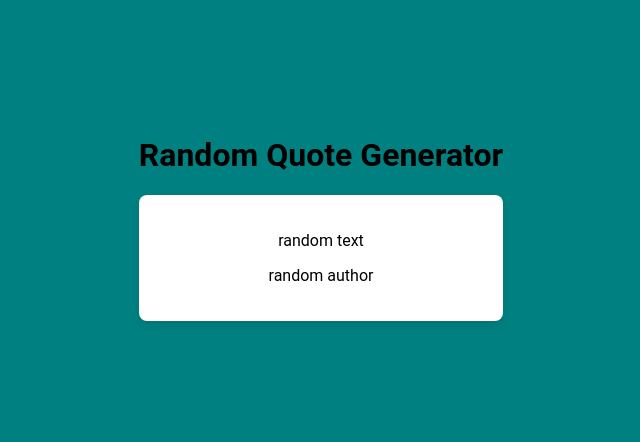
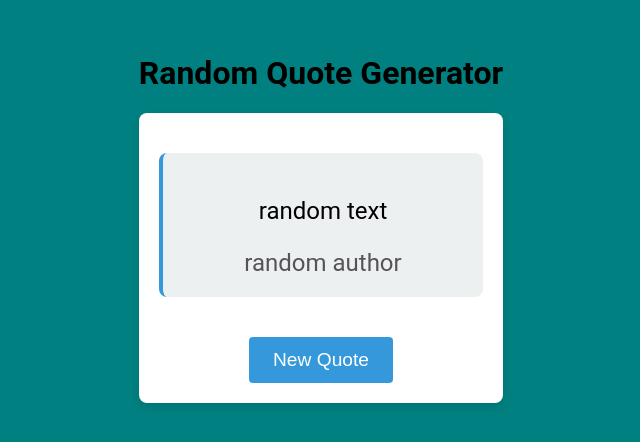
Before and after one commit to PujaDas01/quote-generator, a React (Create React App) app: page / in a window 1280 px wide. Shown: the part 182-624 px from the top of the page, without its empty margins (319-959 px from the left). Built offline with nearby package versions, Linux system fonts and the light colour scheme.

Commit message:
Worked on UI.

```diff
--- a/src/components/Quote.js
+++ b/src/components/Quote.js
@@ -4,8 +4,8 @@ const Quote = (props) => {
   return (
     <div className="quote-container">
       <blockquote className="quote">
-        <p>random text</p>
-        <footer>random author</footer>
+        <p>{props.text}</p>
+        <footer>{props.author}</footer>
       </blockquote>
     </div>
   );
--- a/src/components/QuoteGenerator.js
+++ b/src/components/QuoteGenerator.js
@@ -5,7 +5,8 @@ import '../styles/styles.css';
 const QuoteGenerator = () => {
   return (
     <div className='quote-generator'>
-        <Quote />
+        <Quote text='random text' author='random author' />
+        <button className='new-quote-button'>New Quote</button>
     </div>
   )
 }
--- a/src/styles/styles.css
+++ b/src/styles/styles.css
@@ -14,7 +14,44 @@ body {
 .quote-generator {
     text-align: center;
     background-color: #fff;
+    /* background-color: black; */
     border-radius: 8px;
     box-shadow: 0 4px 8px rgba(0, 0, 0, 0.1);
     padding: 20px;
 }
+
+.quote-container {
+    margin-bottom: 20px;
+}
+
+.quote {
+    font-size: 1.5rem;
+    margin: 20px 0;
+    padding: 20px;
+    border-left: 4px solid #3498db;
+    /* border-left: 4px solid black; */
+    background-color: #ecf0f1;
+    border-radius: 8px;
+
+}
+
+footer {
+    margin-top: 10px;
+    color: #555;
+}
+
+.new-quote-button {
+    border: none;
+    cursor: pointer;
+    font-size: 1.2rem;
+    padding: 12px 24px;
+    margin-top: 20px;
+    background-color: #3498db;
+    color: #fff;
+    border-radius: 4px;
+    transition: background-color 0.3s ease;
+}
+
+.new-quote-button:hover {
+    background-color: #2980b9;
+}
```
